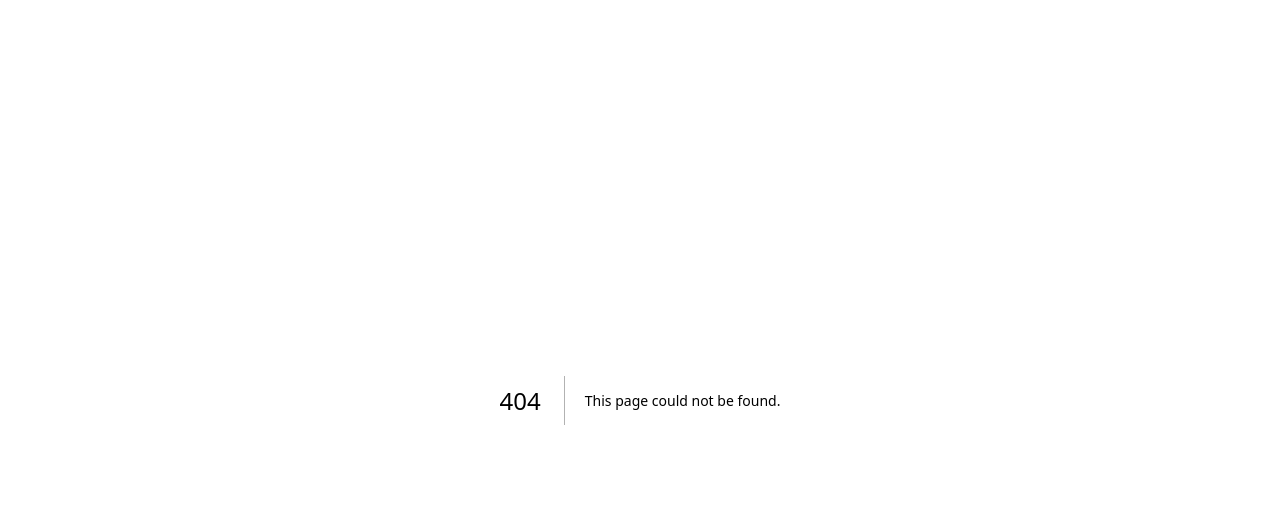
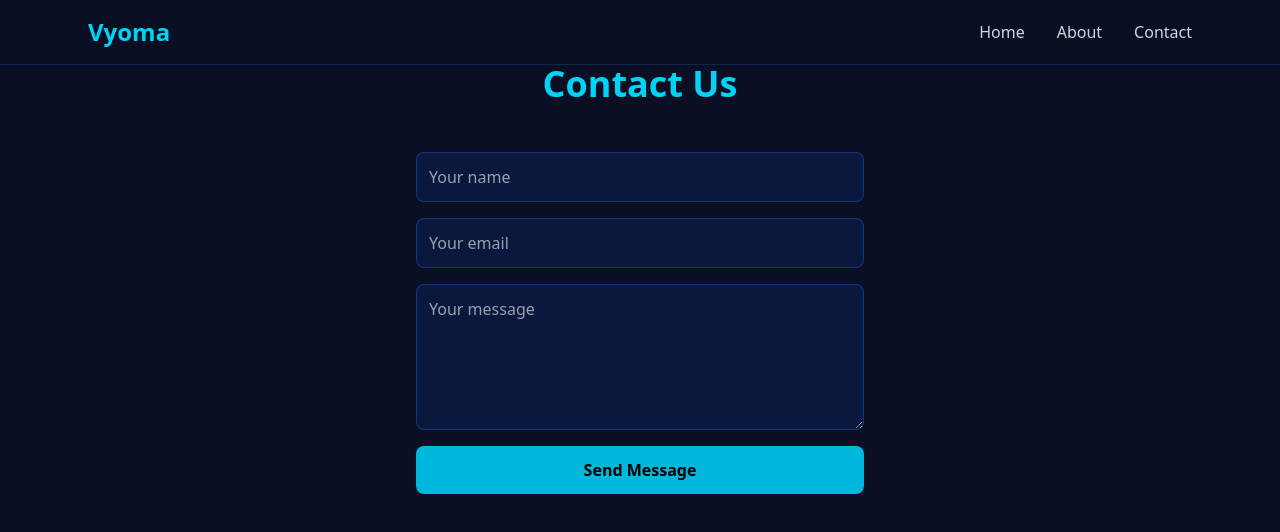
Before and after one commit to psjdeveloper/vyoma-new, a Next.js app: page /contact in a window 1280 px wide. Before the commit this address had no page. Shown: the top 532 px of the page. Built offline with nearby package versions, Linux system fonts and the light colour scheme.

Commit message:
feat: add Contact page with form and animations

```diff
--- /dev/null
+++ b/src/app/contact/page.tsx
@@ -0,0 +1,65 @@
+"use client";
+
+import { motion } from "framer-motion";
+import Nav from "@/components/nav";
+
+export default function Contact() {
+  return (
+    <>
+      <Nav />
+
+      <motion.div
+        className="min-h-screen bg-[#0a0f24] text-white px-6 py-16 flex flex-col items-center"
+        initial={{ opacity: 0 }}
+        animate={{ opacity: 1 }}
+        transition={{ duration: 0.8 }}
+      >
+        <motion.h1
+          className="text-4xl font-bold text-center text-cyan-400 mb-12"
+          initial={{ y: -30, opacity: 0 }}
+          animate={{ y: 0, opacity: 1 }}
+          transition={{ duration: 0.8 }}
+        >
+          Contact Us
+        </motion.h1>
+
+        <motion.form
+          className="w-full max-w-md space-y-4"
+          initial={{ opacity: 0, y: 30 }}
+          animate={{ opacity: 1, y: 0 }}
+          transition={{ duration: 1 }}
+        >
+          <input
+            type="text"
+            placeholder="Your name"
+            className="block w-full p-3 rounded-md bg-[#0b183d] border border-blue-500/30 text-white placeholder-gray-400 focus:outline-none focus:ring-2 focus:ring-cyan-400"
+            required
+          />
+
+          <input
+            type="email"
+            placeholder="Your email"
+            className="block w-full p-3 rounded-md bg-[#0b183d] border border-blue-500/30 text-white placeholder-gray-400 focus:outline-none focus:ring-2 focus:ring-cyan-400"
+            required
+          />
+
+          <textarea
+            placeholder="Your message"
+            rows={5}
+            className="block w-full p-3 rounded-md bg-[#0b183d] border border-blue-500/30 text-white placeholder-gray-400 focus:outline-none focus:ring-2 focus:ring-cyan-400"
+            required
+          />
+
+          <motion.button
+            type="submit"
+            className="w-full py-3 bg-cyan-500 text-black font-semibold rounded-md hover:bg-cyan-400 transition-colors"
+            whileHover={{ scale: 1.05 }}
+            whileTap={{ scale: 0.95 }}
+          >
+            Send Message
+          </motion.button>
+        </motion.form>
+      </motion.div>
+    </>
+  );
+}
```
